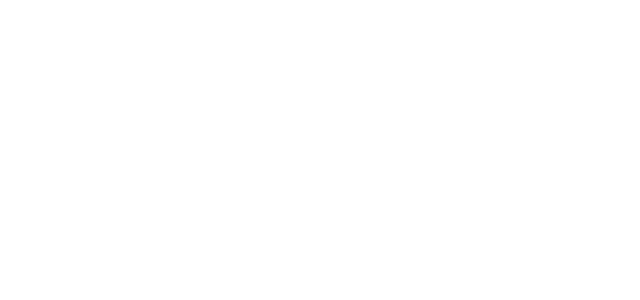
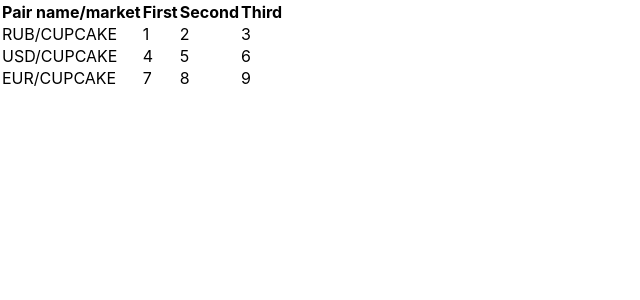
Before and after one commit to yneskladovae/Cupcake-test-task, a React (Create React App) app: page / in a window 1280 px wide. Shown: the top 300 px of the page, without its empty margins (0-640 px from the left). Built offline with nearby package versions, Linux system fonts and the light colour scheme.

Commit message:
feat: make the project structure, add the Table component

```diff
--- a/src/App.tsx
+++ b/src/App.tsx
@@ -1,12 +1,12 @@
-import React from 'react';
-import './App.css';
+import React from "react";
+import "./App.css";
+import { Table } from "./features/Table/Table";
 
 function App() {
   return (
     <div className="App">
-
+      <Table />
     </div>
   );
 }
-
 export default App;
--- /dev/null
+++ b/src/features/Table/Table.tsx
@@ -0,0 +1,36 @@
+import React from "react";
+
+export const Table = () => {
+  return (
+    <table className="styled-table">
+      <thead>
+        <tr>
+          <th>Pair name/market</th>
+          <th>First</th>
+          <th>Second</th>
+          <th>Third</th>
+        </tr>
+      </thead>
+      <tbody>
+        <tr>
+          <td>RUB/CUPCAKE</td>
+          <td>1</td>
+          <td>2</td>
+          <td>3</td>
+        </tr>
+        <tr>
+          <td>USD/CUPCAKE</td>
+          <td>4</td>
+          <td>5</td>
+          <td>6</td>
+        </tr>
+        <tr>
+          <td>EUR/CUPCAKE</td>
+          <td>7</td>
+          <td>8</td>
+          <td>9</td>
+        </tr>
+      </tbody>
+    </table>
+  );
+};
```
Also changed, not shown: src/features/Table/Table.module.css (added).
